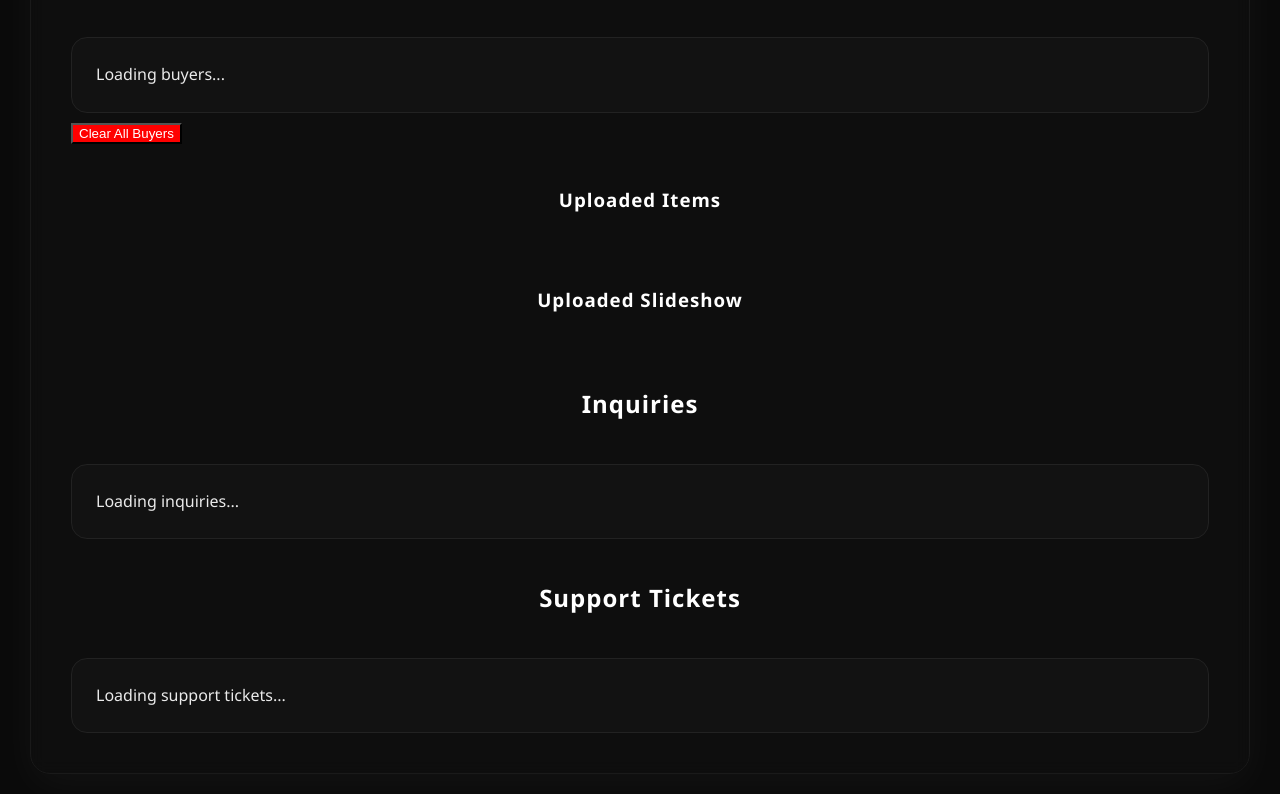
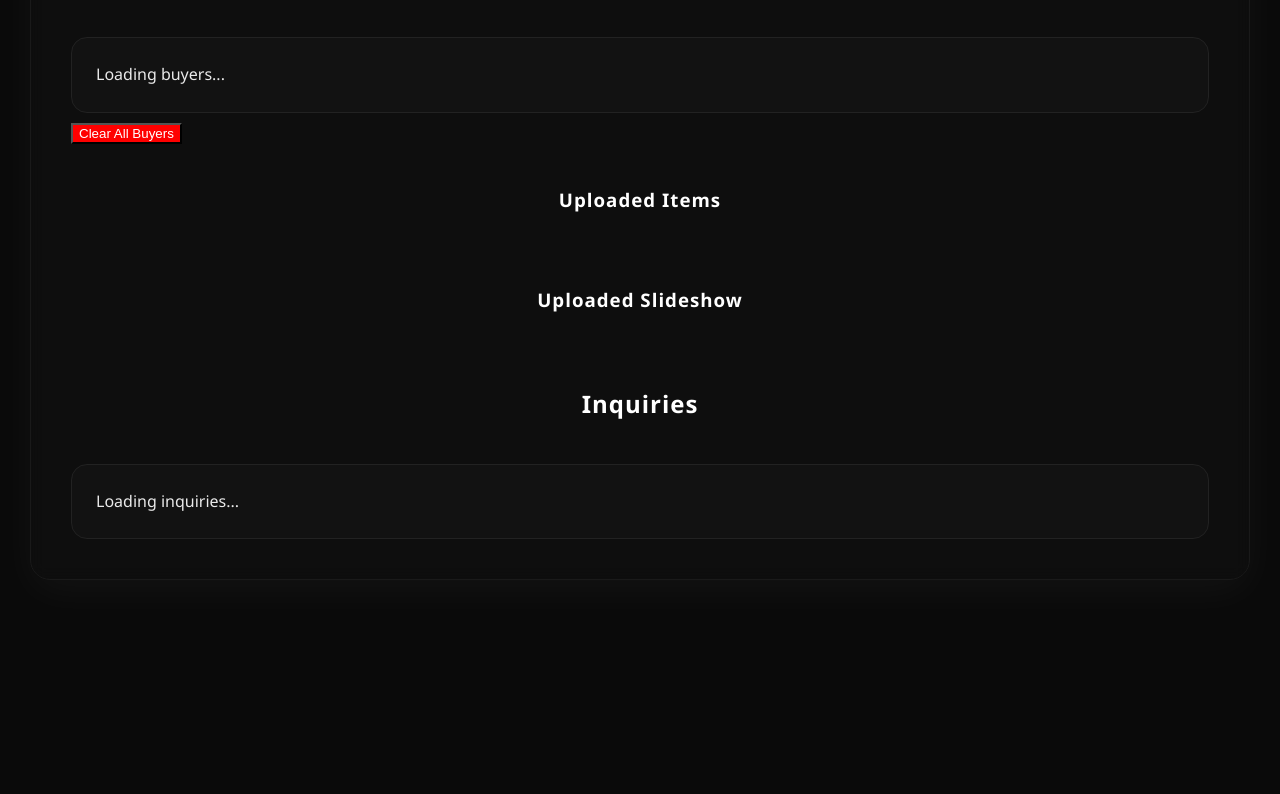
Before and after one commit to eepp99/Demowebsite, a website: page public/control-panel.html in a window 1280 px wide. Shown: the part 778-1572 px from the top of the page. After the commit the page ends 1388 px from the top, so only its background shows below. Drawn offline with Linux system fonts and the light colour scheme.

Commit message:
control-panel.html

```diff
--- a/public/control-panel.html
+++ b/public/control-panel.html
@@ -44,8 +44,6 @@
     <h2>Inquiries</h2>
     <div id="adminInquiries">Loading inquiries...</div>
 
-    <h2>Support Tickets</h2>
-    <div id="adminSupport">Loading support tickets...</div>
   </section>
 
   <script src="script.js"></script>
```
